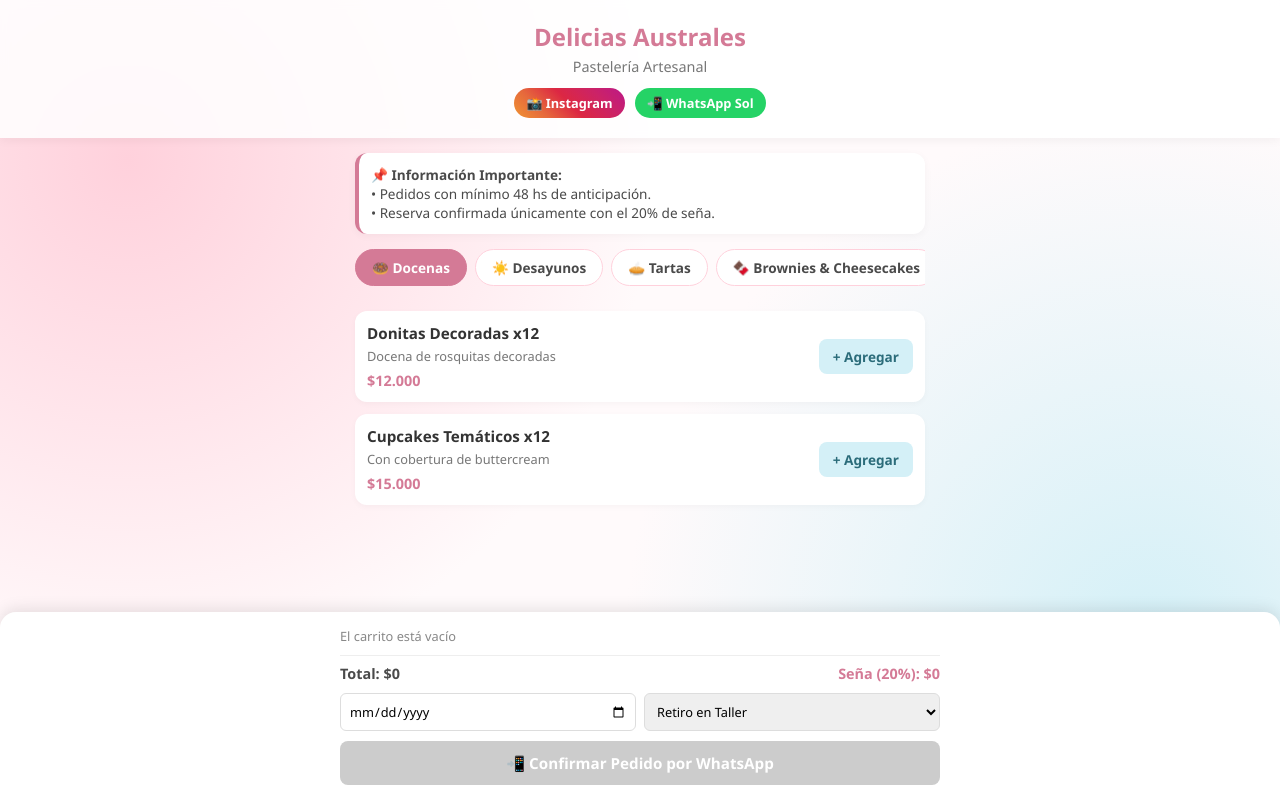
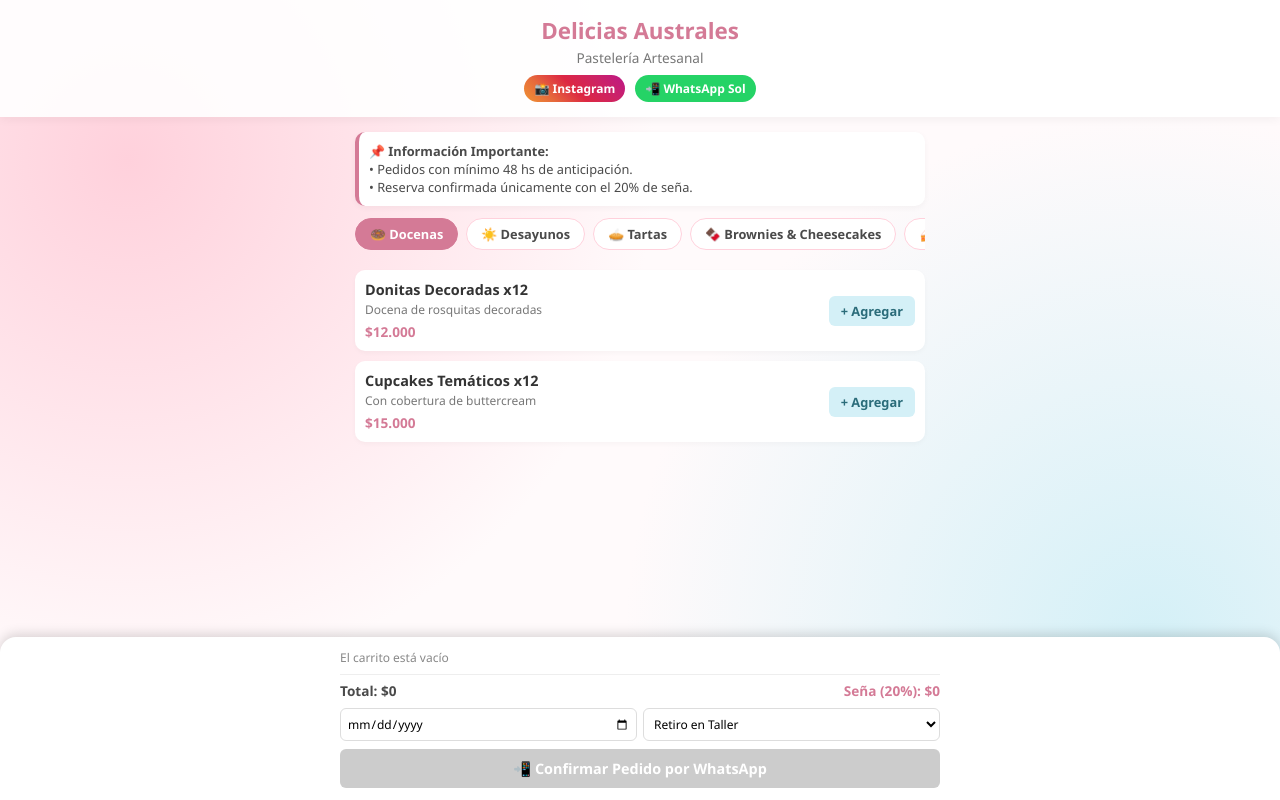
Before and after one commit to Thiaritatl-hash/Delicias_Australes, a plain HTML site: page index.html in a window 1280 px wide. Drawn offline with Linux system fonts and the light colour scheme.

Commit message:
Update index.html

```diff
--- a/index.html
+++ b/index.html
@@ -28,14 +28,13 @@
         radial-gradient(circle at 90% 80%, var(--celeste-pastel) 0%, transparent 40%);
       background-attachment: fixed;
       color: var(--texto);
-      padding-bottom: 120px;
+      padding-bottom: 240px; /* Espacio extra para que la barra no tape el contenido */
     }
 
     header {
       text-align: center;
-      padding: 20px 15px;
-      background: rgba(255, 255, 255, 0.85);
-      backdrop-filter: blur(5px);
+      padding: 15px;
+      background: rgba(255, 255, 255, 0.9);
       box-shadow: 0 2px 10px rgba(0,0,0,0.05);
       position: sticky;
       top: 0;
@@ -43,24 +42,24 @@
     }
 
     .logo {
-      width: 90px;
-      height: 90px;
+      width: 75px;
+      height: 75px;
       border-radius: 50%;
       border: 3px solid var(--rosa-oscuro);
       object-fit: cover;
-      margin-bottom: 8px;
+      margin-bottom: 6px;
     }
 
     h1 {
-      font-size: 1.5rem;
+      font-size: 1.4rem;
       color: var(--rosa-oscuro);
-      margin-bottom: 4px;
+      margin-bottom: 2px;
     }
 
     .subtitle {
-      font-size: 0.9rem;
+      font-size: 0.85rem;
       color: #777;
-      margin-bottom: 12px;
+      margin-bottom: 8px;
     }
 
     .social-btns {
@@ -70,15 +69,12 @@
     }
 
     .btn-social {
-      padding: 6px 12px;
+      padding: 5px 10px;
       border-radius: 20px;
       text-decoration: none;
       color: white;
-      font-size: 0.8rem;
+      font-size: 0.75rem;
       font-weight: bold;
-      display: inline-flex;
-      align-items: center;
-      gap: 5px;
     }
 
     .btn-ig { background: linear-gradient(45deg, #f09433, #e6683c, #dc2743, #cc2366, #bc1888); }
@@ -92,32 +88,32 @@
 
     .info-card {
       background: white;
-      padding: 12px;
-      border-radius: 12px;
-      margin-bottom: 15px;
-      box-shadow: 0 2px 8px rgba(0,0,0,0.04);
+      padding: 10px;
+      border-radius: 10px;
+      margin-bottom: 12px;
+      box-shadow: 0 2px 6px rgba(0,0,0,0.04);
       border-left: 4px solid var(--rosa-oscuro);
-      font-size: 0.85rem;
+      font-size: 0.8rem;
     }
 
     .tabs-container {
       display: flex;
       overflow-x: auto;
       gap: 8px;
-      padding-bottom: 10px;
-      margin-bottom: 15px;
+      padding-bottom: 8px;
+      margin-bottom: 12px;
       scrollbar-width: none;
     }
 
     .tabs-container::-webkit-scrollbar { display: none; }
 
     .tab-btn {
-      padding: 8px 16px;
+      padding: 6px 14px;
       background: white;
       border: 1px solid var(--rosa-pastel);
       border-radius: 20px;
       white-space: nowrap;
-      font-size: 0.85rem;
+      font-size: 0.8rem;
       color: var(--texto);
       cursor: pointer;
       font-weight: bold;
@@ -134,41 +130,41 @@
 
     .product-card {
       background: white;
-      border-radius: 12px;
-      padding: 12px;
-      margin-bottom: 12px;
-      box-shadow: 0 2px 6px rgba(0,0,0,0.03);
+      border-radius: 10px;
+      padding: 10px;
+      margin-bottom: 10px;
+      box-shadow: 0 2px 5px rgba(0,0,0,0.03);
       display: flex;
       justify-content: space-between;
       align-items: center;
     }
 
     .product-info h3 {
-      font-size: 0.95rem;
+      font-size: 0.9rem;
       color: #333;
-      margin-bottom: 4px;
+      margin-bottom: 2px;
     }
 
     .product-info p {
-      font-size: 0.8rem;
+      font-size: 0.75rem;
       color: #777;
-      margin-bottom: 6px;
+      margin-bottom: 4px;
     }
 
     .product-price {
       font-weight: bold;
       color: var(--rosa-oscuro);
-      font-size: 0.9rem;
+      font-size: 0.85rem;
     }
 
     .add-btn {
       background: var(--celeste-pastel);
       border: none;
       color: #2b6c7a;
-      padding: 8px 14px;
-      border-radius: 8px;
+      padding: 6px 12px;
+      border-radius: 6px;
       font-weight: bold;
-      font-size: 0.85rem;
+      font-size: 0.8rem;
       cursor: pointer;
     }
 
@@ -178,9 +174,9 @@
       left: 0;
       right: 0;
       background: white;
-      box-shadow: 0 -3px 15px rgba(0,0,0,0.1);
-      padding: 15px;
-      z-index: 1000;
+      box-shadow: 0 -3px 12px rgba(0,0,0,0.15);
+      padding: 12px;
+      z-index: 9999;
       border-top-left-radius: 16px;
       border-top-right-radius: 16px;
     }
@@ -191,46 +187,48 @@
     }
 
     .cart-items {
-      max-height: 100px;
+      max-height: 70px;
       overflow-y: auto;
-      margin-bottom: 10px;
-      font-size: 0.8rem;
+      margin-bottom: 8px;
+      font-size: 0.75rem;
     }
 
     .cart-item {
       display: flex;
       justify-content: space-between;
-      margin-bottom: 4px;
+      margin-bottom: 3px;
     }
 
     .remove-btn {
       color: red;
       cursor: pointer;
       margin-left: 8px;
+      font-weight: bold;
     }
 
     .cart-totals {
       display: flex;
       justify-content: space-between;
       font-weight: bold;
-      font-size: 0.9rem;
-      margin-bottom: 10px;
+      font-size: 0.85rem;
+      margin-bottom: 8px;
       border-top: 1px solid #eee;
-      padding-top: 8px;
+      padding-top: 6px;
     }
 
     .form-group {
       display: flex;
-      gap: 8px;
-      margin-bottom: 10px;
+      gap: 6px;
+      margin-bottom: 8px;
     }
 
     .form-group input, .form-group select {
       flex: 1;
-      padding: 8px;
+      padding: 6px;
       border: 1px solid #ddd;
       border-radius: 6px;
-      font-size: 0.8rem;
+      font-size: 0.75rem;
+      background: #fff;
     }
 
     .checkout-btn {
@@ -238,15 +236,11 @@
       background: var(--verde-wa);
       color: white;
       border: none;
-      padding: 12px;
-      border-radius: 8px;
+      padding: 10px;
+      border-radius: 6px;
       font-weight: bold;
-      font-size: 0.95rem;
+      font-size: 0.9rem;
       cursor: pointer;
-      display: flex;
-      justify-content: center;
-      align-items: center;
-      gap: 8px;
     }
 
     .checkout-btn:disabled {
@@ -462,16 +456,14 @@
       message += `\n*Fecha estimada:* ${date}`;
       message += `\n*Modalidad:* ${delivery}`;
 
-      const phone = "5491112345678"; // Reemplazar con tu número real
+      const phone = "5491112345678";
       const url = `https://wa.me/${phone}?text=${encodeURIComponent(message)}`;
 
-      // Abrir WhatsApp
       window.open(url, '_blank');
 
-      // Vaciamos el carrito automáticamente para poder enviar otro pedido
       cart = [];
       updateCartUI();
     }
   </script>
 </body>
-</html>
+  </html>
```
